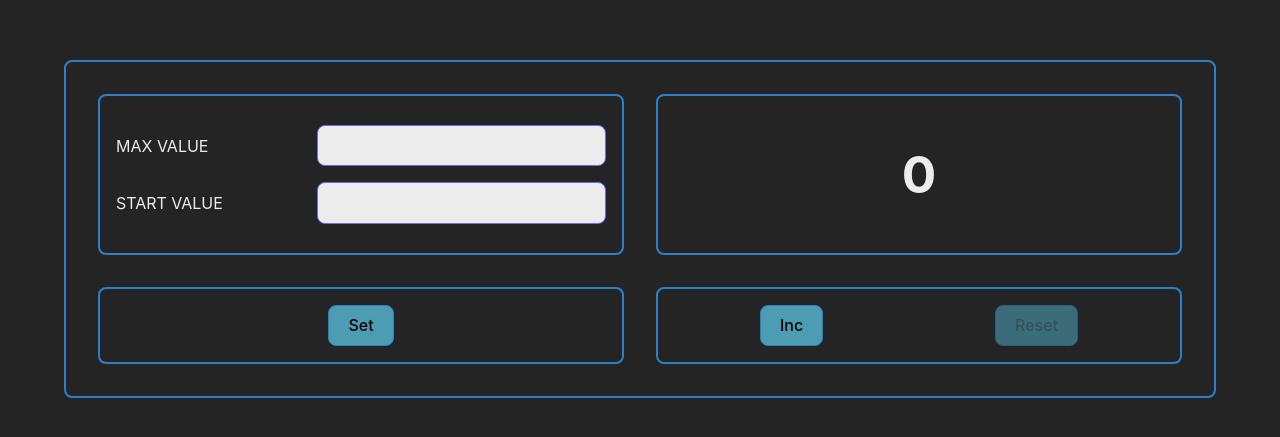
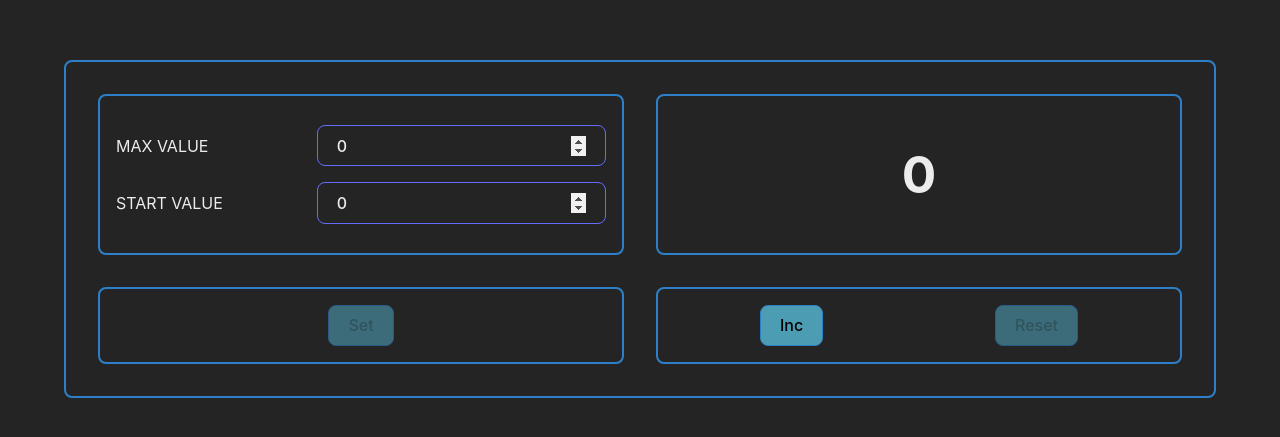
Before and after one commit to Odinokun/v-counter, a React (Vite) app: page / in a window 1280 px wide. Shown: the part 171-608 px from the top of the page. Built offline with nearby package versions, Linux system fonts and the light colour scheme.

Commit message:
feat: enhance Input and Settings components with error handling and state management

```diff
--- a/src/components/Input.tsx
+++ b/src/components/Input.tsx
@@ -1,16 +1,21 @@
-import { FC, useState } from 'react';
+import { ChangeEvent, FC, useState } from 'react';
 
 type PropsType = {
   fieldName: string;
+  error: boolean;
 };
 
-export const Input: FC<PropsType> = ({ fieldName }) => {
-  const [value, setValue] = useState<string>('');
+export const Input: FC<PropsType> = ({ fieldName, error }) => {
+  const [value, setValue] = useState<string>('0');
+
+  const onChangeHandler = (e: ChangeEvent<HTMLInputElement>) => {
+    setValue(e.currentTarget.value);
+  };
 
   return (
-    <div className='input-wrap'>
+    <div className='input-wrap '>
       <div>{fieldName}</div>
-      <input value={value} />
+      <input className={error ? 'input-error' : ''} type='number' value={value} onChange={onChangeHandler} />
     </div>
   );
 };
--- a/src/components/Settings.tsx
+++ b/src/components/Settings.tsx
@@ -1,16 +1,25 @@
-import { FC } from 'react';
+import { FC, useState } from 'react';
 import { Input } from './Input';
 import { Button } from './Button';
 
+type SettingsValType = {
+  [key: string]: number;
+};
+
 export const Settings: FC = () => {
+  const [settingsVal, setSettingsVal] = useState<SettingsValType>({
+    maxVal: 0,
+    startVal: 0,
+  });
+
   return (
     <div className='block'>
       <div className='block__body block--border'>
-        <Input fieldName='max value' />
-        <Input fieldName='start value' />
+        <Input fieldName='max value' error={false} />
+        <Input fieldName='start value' error={false} />
       </div>
       <div className='block__footer  block--border'>
-        <Button name='Set' onClick={() => {}} />
+        <Button name='Set' onClick={() => {}} disabled={true} />
       </div>
     </div>
   );
--- a/src/index.css
+++ b/src/index.css
@@ -59,8 +59,17 @@ input {
   font-size: 1em;
   font-weight: 500;
   padding: .6em 1.2em;
-  color: #242424;
+  color: #ececec;
   border: 1px solid #646cff;
   border-radius: 8px;
-  background-color: #ececec;
+  background-color: transparent;
 }
+input[type='number']::-webkit-inner-spin-button,
+input[type='number']::-webkit-outer-spin-button {
+  cursor: pointer;
+  opacity: 1;
+}
+.input-error {
+  color: tomato;
+  outline: 2px solid tomato;
+}
```
